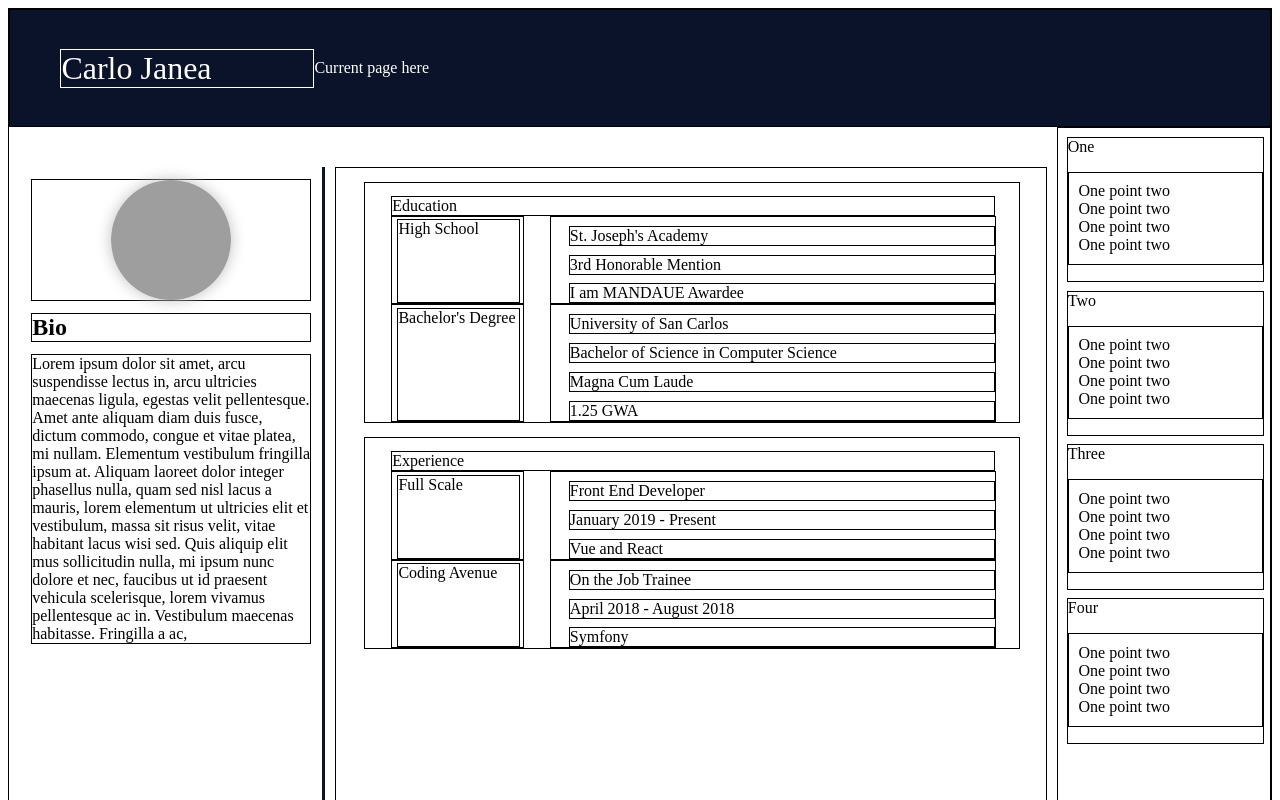
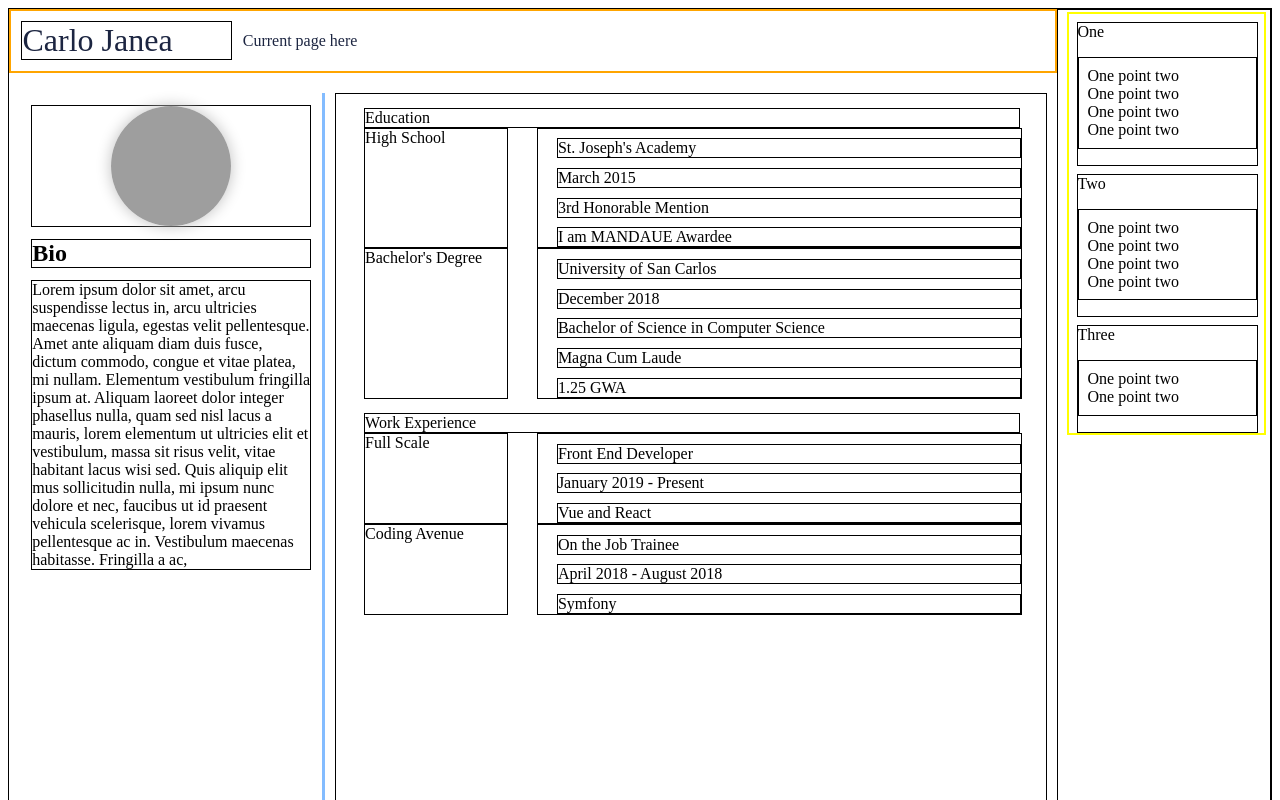
Before and after one commit to kaloyj/portfolio-gatsby, a Gatsby site: page / in a window 1280 px wide. Shown: the top 800 px of the page. Built offline with nearby package versions, Linux system fonts and the light colour scheme; Gatsby itself is replaced by a stand-in of ours; grey boxes are pictures that could not be loaded.

Commit message:
added template for content

```diff
--- a/src/components/Grid/content.js
+++ b/src/components/Grid/content.js
@@ -1,4 +1,5 @@
 import React from "react";
+// import ContentCard from "../../templates/content/contentCard";
 
 const contentParentStyle = {
   gridArea: "contentarea",
@@ -42,49 +43,79 @@ const pageTitleStyle = {
   border: "1px solid black"
 };
 
+const contentData = [
+  {
+    header: "Education",
+    data: [
+      {
+        subItem: "High School",
+        subDescriptions: {
+          main: "St. Joseph's Academy",
+          date: "March 2015",
+          descriptions: ["3rd Honorable Mention", "I am MANDAUE Awardee"]
+        }
+      },
+      {
+        subItem: "Bachelor's Degree",
+        subDescriptions: {
+          main: "University of San Carlos",
+          date: "December 2018",
+          descriptions: [
+            "Bachelor of Science in Computer Science",
+            "Magna Cum Laude",
+            "1.25 GWA"
+          ]
+        }
+      }
+    ]
+  },
+  {
+    header: "Work Experience",
+    data: [
+      {
+        subItem: "Full Scale",
+        subDescriptions: {
+          main: "Front End Developer",
+          date: "January 2019 - Present",
+          descriptions: ["Vue and React"]
+        }
+      },
+      {
+        subItem: "Coding Avenue",
+        subDescriptions: {
+          main: "On the Job Trainee",
+          date: "April 2018 - August 2018",
+          descriptions: ["Symfony"]
+        }
+      }
+    ]
+  }
+];
+
 const Content = () => (
   // change to something dynamic!
   <div id="content-column" style={contentParentStyle}>
-    <div style={col1}>
-      <div style={col1}>Education</div>
-      <div style={col2_1}>
-        <div style={col1}>High School</div>
-      </div>
-      <div style={col2_3}>
-        <div style={col1}>St. Joseph's Academy</div>
-        <div style={col1}>3rd Honorable Mention</div>
-        <div style={col1}>I am MANDAUE Awardee</div>
-      </div>
-      <div style={col2_1}>
-        <div style={col1}>Bachelor's Degree</div>
-      </div>
-      <div style={col2_3}>
-        <div style={col1}>University of San Carlos</div>
-        <div style={col1}>Bachelor of Science in Computer Science</div>
-        <div style={col1}>Magna Cum Laude</div>
-        <div style={col1}>1.25 GWA</div>
-      </div>
-    </div>
-
-    <div style={col1}>
-      <div style={col1}>Experience</div>
-      <div style={col2_1}>
-        <div style={col1}>Full Scale</div>
-      </div>
-      <div style={col2_3}>
-        <div style={col1}>Front End Developer</div>
-        <div style={col1}>January 2019 - Present</div>
-        <div style={col1}>Vue and React</div>
-      </div>
-      <div style={col2_1}>
-        <div style={col1}>Coding Avenue</div>
-      </div>
-      <div style={col2_3}>
-        <div style={col1}>On the Job Trainee</div>
-        <div style={col1}>April 2018 - August 2018</div>
-        <div style={col1}>Symfony</div>
-      </div>
-    </div>
+    {contentData.map(el => {
+      return (
+        <>
+          <div style={col1}>{el.header}</div>
+          {el.data.map(peice => {
+            return (
+              <>
+                <div style={col2_1}>{peice.subItem}</div>
+                <div style={col2_3}>
+                  <div style={col1}>{peice.subDescriptions.main}</div>
+                  <div style={col1}>{peice.subDescriptions.date}</div>
+                  {peice.subDescriptions.descriptions.map(descp => (
+                    <div style={col1}>{descp}</div>
+                  ))}
+                </div>
+              </>
+            );
+          })}
+        </>
+      );
+    })}
   </div>
 );
 
--- a/src/components/Grid/grid.js
+++ b/src/components/Grid/grid.js
@@ -10,10 +10,10 @@ const gridContainer = {
   display: "grid",
   border: "1px solid black",
   minWidth: "100vh",
-  gridTemplateRows: "3fr 1fr 30fr 1fr 14fr 1fr 14fr",
+  gridTemplateRows: "min-content 0.5fr 31.5fr 0.5fr 14fr 0.5fr 14fr",
   gridTemplateColumns: "0.5fr 15fr 0.5fr 35fr 0.5fr 10fr 0.5fr",
   gridTemplateAreas: `
-    'header header header header header header header'
+    'header header header header header menuarea menuarea'
     '. . . . . menuarea menuarea'
     '. profile . contentarea . menuarea menuarea'
     '. . . . . menuarea menuarea'
--- a/src/components/Grid/header.js
+++ b/src/components/Grid/header.js
@@ -2,23 +2,24 @@ import React from "react";
 
 const headerParentStyle = {
   gridArea: "header",
-  border: "1px solid black",
+  border: "2px solid orange",
   display: "flex",
   flexFlow: "row wrap",
   alignItems: "center",
-  backgroundColor: "#0b132b",
-  color: "#fff"
+  backgroundColor: "#fff",
+  color: "#1c2541",
+  position: "sticky",
+  top: "0"
 };
 
 const col4 = {
   border: "1px solid black",
-  marginLeft: "4%",
+  margin: "1%",
   flex: "0 0 20%"
 };
 
 const titleStyle = {
-  fontSize: "2em",
-  border: "1px solid white"
+  fontSize: "2em"
 };
 
 const Header = () => (
--- a/src/components/Grid/menu.js
+++ b/src/components/Grid/menu.js
@@ -21,8 +21,20 @@ const listStyle = {
   border: "1px solid black"
 };
 
+const navMenuStyle = {
+  flex: "0 0 92%",
+  display: "flex",
+  flexFlow: "row wrap",
+  marginTop: "1%",
+  marginLeft: "4%",
+  position: "sticky",
+  top: "1%",
+  border: "2px solid yellow"
+};
+
 const Menu = () => (
   <div id="menu-column" style={menuParentStyle}>
+    <div className="navMenu" style={navMenuStyle}>
       <div className={menuHoverStyles.menuList} style={col1}>
         <span>One</span>
         <ul style={listStyle}>
@@ -46,18 +58,8 @@ const Menu = () => (
         <ul style={listStyle}>
           <li>One point two</li>
           <li>One point two</li>
-        <li>One point two</li>
-        <li>One point two</li>
         </ul>
       </div>
-    <div className={menuHoverStyles.menuList} style={col1}>
-      <span>Four</span>
-      <ul style={listStyle}>
-        <li>One point two</li>
-        <li>One point two</li>
-        <li>One point two</li>
-        <li>One point two</li>
-      </ul>
     </div>
   </div>
 );
--- a/src/components/Grid/profile.js
+++ b/src/components/Grid/profile.js
@@ -10,7 +10,7 @@ const imgStyle = {
 
 const parentProfileStyle = {
   gridArea: "profile",
-  borderRight: "3px solid #0b132b",
+  borderRight: "3px solid #83bcff",
   display: "flex",
   flexFlow: "row wrap",
   alignContent: "flex-start"
--- /dev/null
+++ b/src/templates/content/contentCard.js
@@ -0,0 +1,9 @@
+import React from "react";
+
+const contentCard = () => (
+  <div>
+    <h1>Hello!</h1>
+  </div>
+);
+
+export default contentCard;
```
Lines whose indentation alone changed are shown as unchanged.
